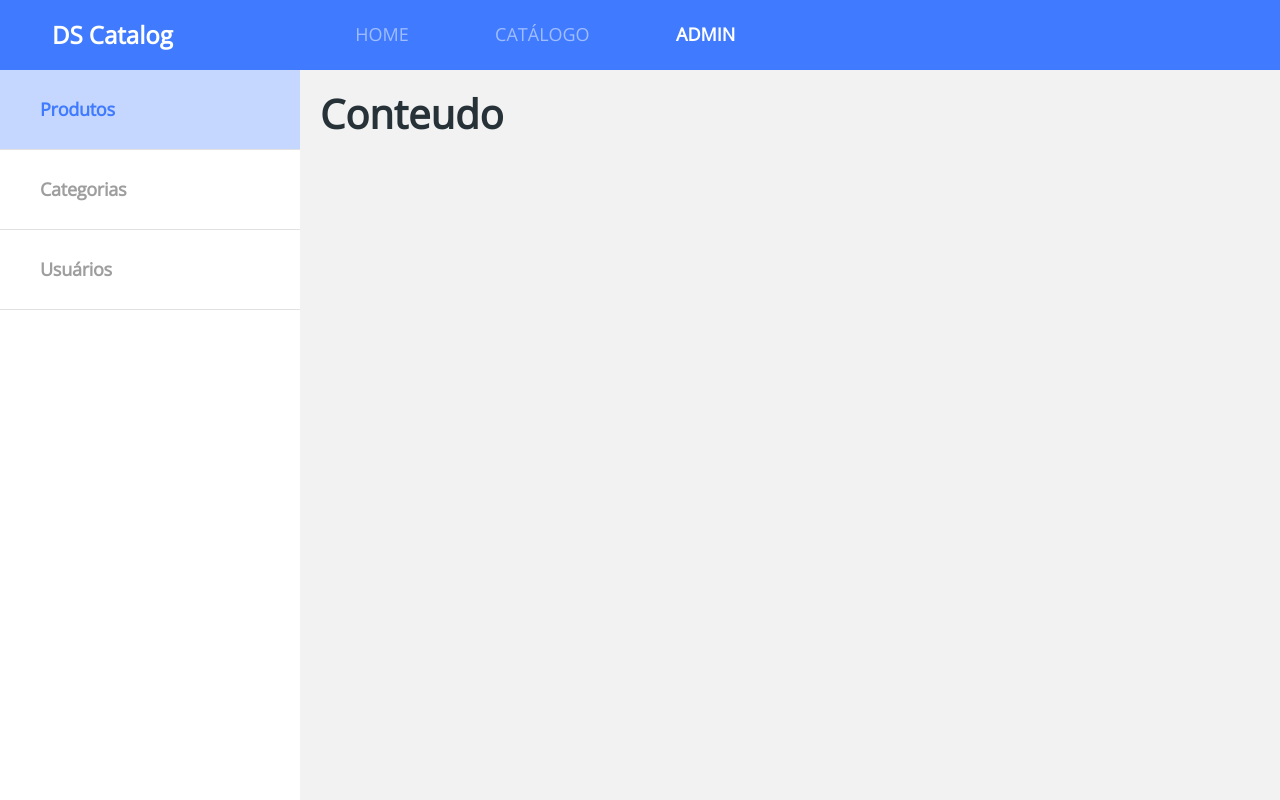
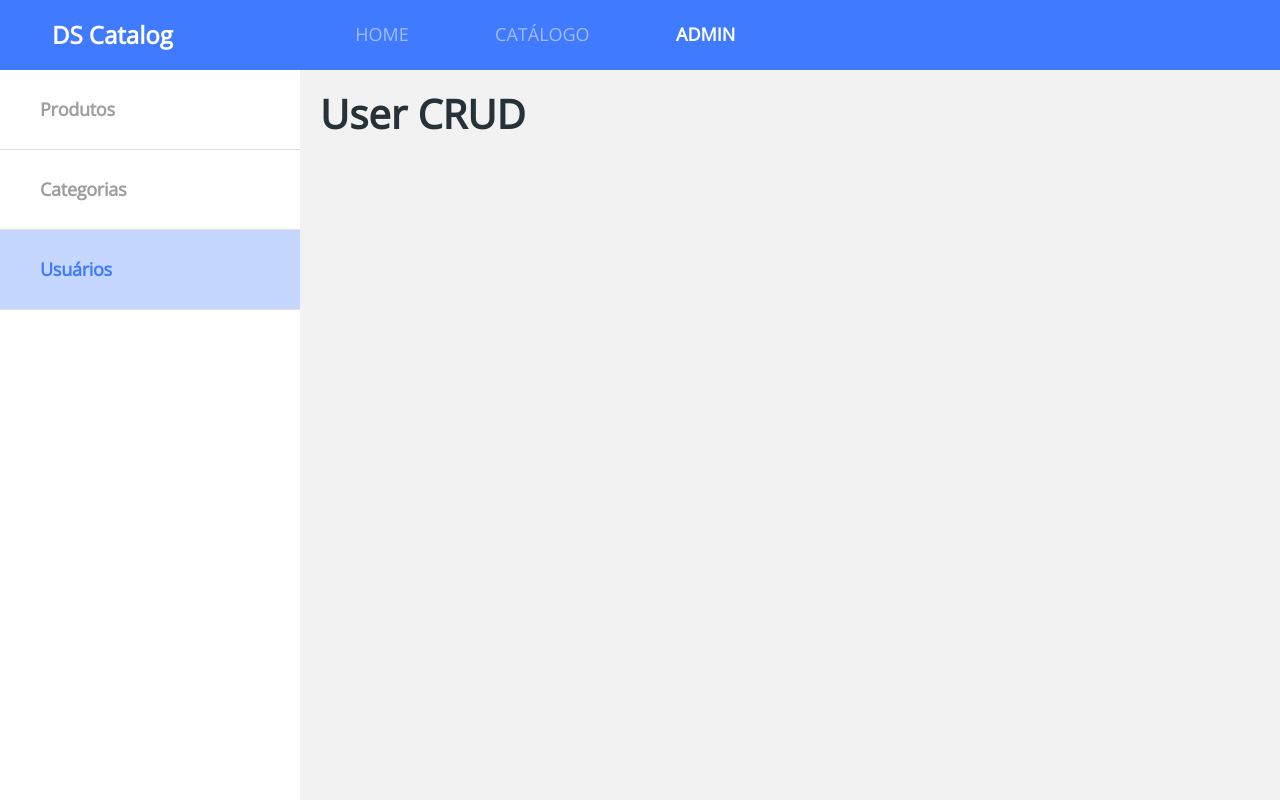
Before and after one commit to eliezermoraesss/api-rest-spring-dscatalog, a React (Create React App) app in the folder frontend/: page /admin/users in a window 1280 px wide. Built offline with nearby package versions, Linux system fonts and the light colour scheme.

Commit message:
Routes, redirectings, nesting

```diff
--- a/frontend/src/Routes.tsx
+++ b/frontend/src/Routes.tsx
@@ -1,4 +1,4 @@
-import { BrowserRouter, Switch, Route } from 'react-router-dom';
+import { BrowserRouter, Switch, Route, Redirect } from 'react-router-dom';
 import Home from 'pages/Home';
 import Navbar from 'components/Navbar';
 import Catalog from 'pages/Catalog';
@@ -18,6 +18,7 @@
       <Route path="/products/:productId">
         <ProductDetails />
       </Route>
+      <Redirect from='/admin' to='/admin/products' exact />
       <Route path="/admin">
         <Admin />
       </Route>
--- a/frontend/src/pages/Admin/Navbar/index.tsx
+++ b/frontend/src/pages/Admin/Navbar/index.tsx
@@ -1,3 +1,4 @@
+import { NavLink } from 'react-router-dom';
 import './styles.css'
 
 const Navbar = () => {
@@ -6,19 +7,19 @@
         <nav className='admin-nav-container'>
             <ul>
                 <li>
-                    <a href='link' className='admin-nav-item active'>
+                    <NavLink to='/admin/products' className='admin-nav-item'>
                         <p>Produtos</p>
-                    </a>
+                    </NavLink>
                 </li>
                 <li>
-                    <a href='link' className='admin-nav-item'>
+                    <NavLink to='/admin/categories' className='admin-nav-item'>
                         <p>Categorias</p>
-                    </a>
+                    </NavLink>
                 </li>
                 <li>
-                    <a href='link' className='admin-nav-item'>
+                    <NavLink to='/admin/users' className='admin-nav-item'>
                         <p>Usuários</p>
-                    </a>
+                    </NavLink>
                 </li>
             </ul>
         </nav>
--- a/frontend/src/pages/Admin/index.tsx
+++ b/frontend/src/pages/Admin/index.tsx
@@ -1,3 +1,4 @@
+import { Switch, Route } from "react-router-dom"
 import Navbar from "./Navbar"
 import './styles.css'
 
@@ -6,7 +7,17 @@
         <div className="admin-container">
             <Navbar />
             <div className="admin-content">
-                <h1>Conteudo</h1>
+                <Switch>
+                    <Route path="/admin/products">
+                        <h1>Product CRUD</h1>
+                    </Route>
+                    <Route path="/admin/categories">
+                        <h1>Category CRUD</h1>
+                    </Route>
+                    <Route path="/admin/users">
+                        <h1>User CRUD</h1>
+                    </Route>
+                </Switch>
             </div>
         </div>
     )
```
